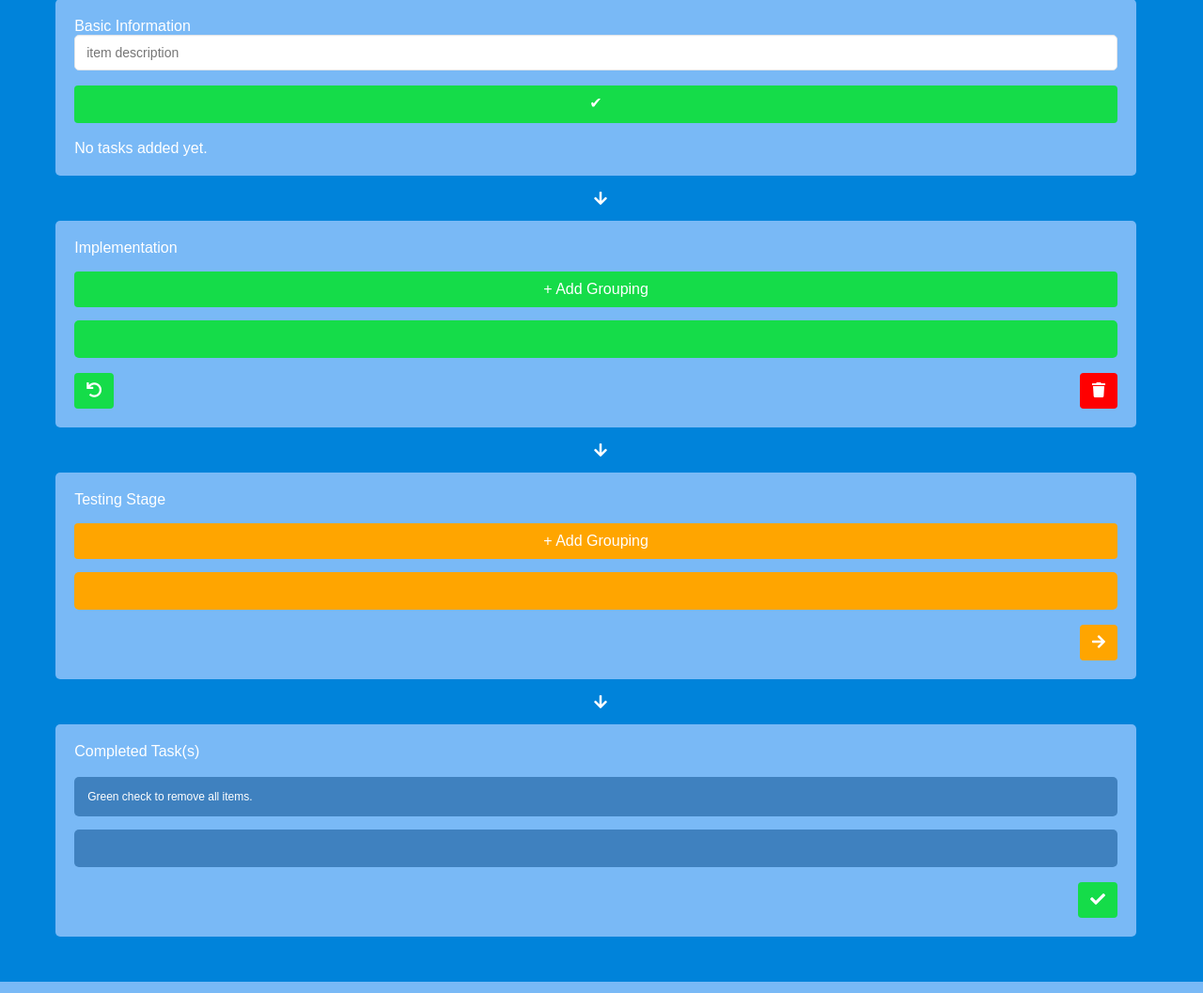
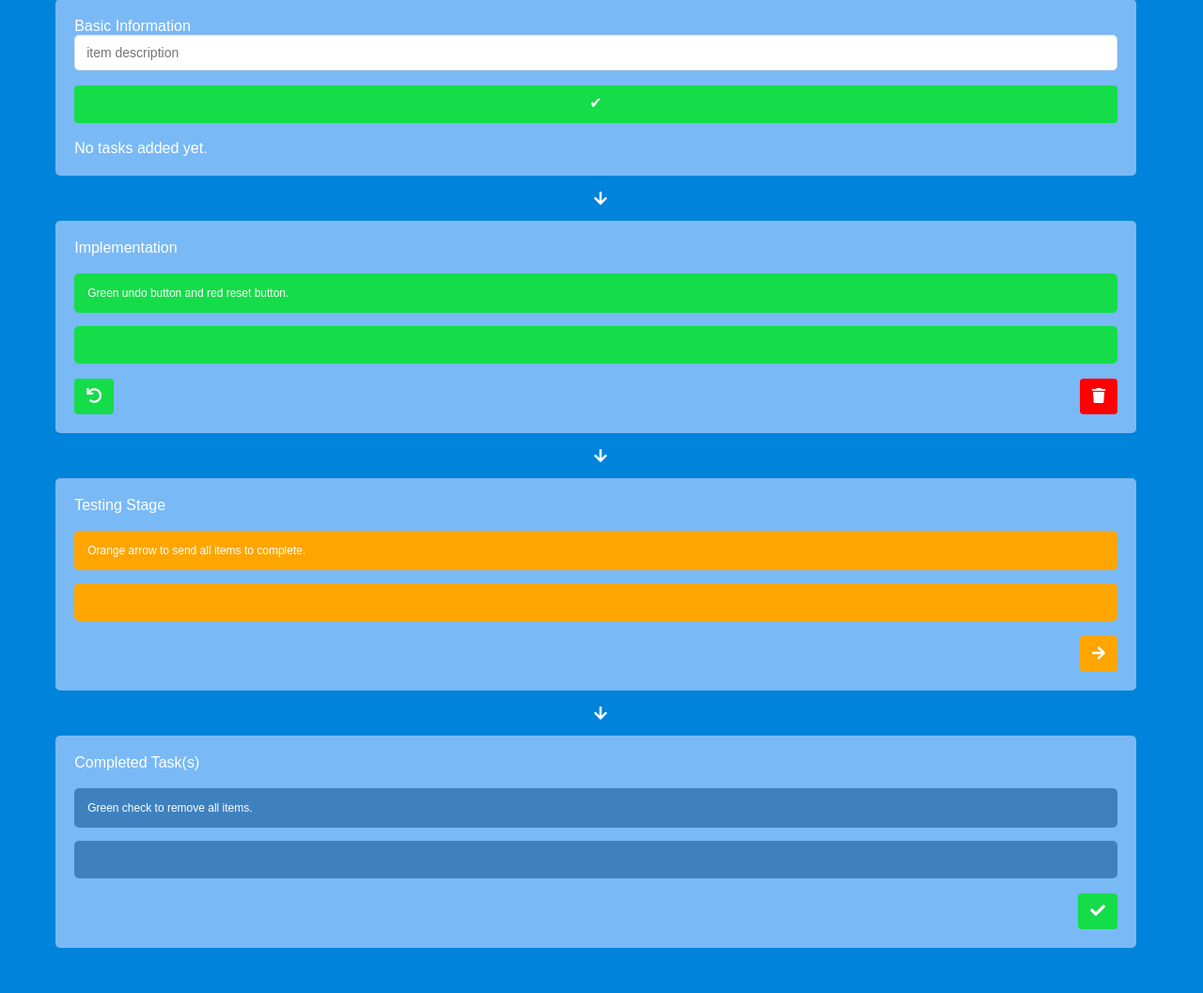
Before and after one commit to EdrisaJobe/ombroo, a Django app: page /workspace/ in a window 1280 px wide. Shown: the part 145-1202 px from the top of the page at 94% size. Run offline with Django 3.2, Linux system fonts and the light colour scheme; a user stored in the database is signed in; some libraries are stand-ins or nearby versions; some web fonts are replaced.

Commit message:
workspace update

```diff
--- a/app/views.py
+++ b/app/views.py
@@ -22,7 +22,7 @@ def workspace(request):
 
     return render(request, 'pages/workspace.html', {'tasks': tasks})
 
-# Workspace - delete task
+# Workspace - delete specific task
 def delete_task(request, task_index):
     tasks = request.session.get('tasks', []) # receive tasks from session
 
@@ -35,6 +35,16 @@ def delete_task(request, task_index):
         return redirect(referring_url)
     else:
         return redirect('workspace')
+
+#Workspace - delete completed tasks
+def delete_completed_tasks(request):
+    if request.method == 'POST':
+
+        if 'tasks' in request.session:
+            del request.session['tasks']
+
+    return redirect('workspace')
+
 
 # Registration
 def register(request):
--- a/ombroo/urls.py
+++ b/ombroo/urls.py
@@ -28,4 +28,5 @@ urlpatterns = [
     path('', views.home, name='home'),
     path('workspace/', views.workspace, name='workspace'),
     path('workspace/delete/<int:task_index>/', views.delete_task, name='delete_task'), # delete task
+    path('delete-all-tasks/', views.delete_completed_tasks, name='delete_completed_tasks'), # delete all tasks
 ]
--- a/static/css/workspace.css
+++ b/static/css/workspace.css
@@ -34,12 +34,22 @@
   background-color: rgb(121, 185, 246);
 }
 
+.implement-title,
+.testing-title,
 .completed-title{
   flex: 1;
   margin-top: 1.5em;
   padding: 14px;
   border-radius: 5px;
   font-size: 12px;
+}
+.implement-title{
+  background-color: #00e426d3;
+}
+.testing-title{
+  background-color: orange;
+}
+.completed-title{
   background-color: rgba(0, 68, 131, 0.479);
 }
 
@@ -127,8 +137,9 @@ input:focus {
   box-shadow: rgba(3, 102, 214, 0.3) 0px 0px 0px 3px;
 }
 
+
 /*Button*/
-button {
+button{
   margin-top: 1em;
   cursor: pointer;
   outline: 0;
--- a/static/js/done.js
+++ b/static/js/done.js
@@ -1,19 +1,15 @@
 function done() {
-  var completedContainer = document.querySelector(".completed-container");
-  var completedItems = completedContainer.querySelectorAll(".completed-container > p");
-  var basicItems = document.querySelectorAll(".basic-container");
+    var completedContainer = document.querySelector(".completed-container"); // Get the completed container
 
-  completedItems.forEach(function (item) {
-    item.parentNode.removeChild(item);
-  });
+    if (completedContainer) {
+      while (completedContainer.firstChild) {
+        completedContainer.removeChild(completedContainer.firstChild); // Remove all child elements from the completed container
+      }
+    }
 
-  basicItems.forEach(function (basicItem) {
-    basicItem.style.display = "block";
-  });
+    // Save the updated positions to localStorage
+    savePositions();
 
-  // Remove completed items from localStorage
-  localStorage.removeItem("completedPositions");
-
-  // Save the updated positions to localStorage
-  savePositions();
-}
+    // Reload the positions to update the view
+    loadPositions();
+  }
--- a/templates/pages/workspace.html
+++ b/templates/pages/workspace.html
@@ -78,7 +78,7 @@
   <div class="vertical-container2">
       <p>Implementation</p>
       <div class="inside-container" ondragover="allowDrop(event)" ondrop="drop(event)">
-        <button class="btn-add">+ Add Grouping</button>
+        <p class="implement-title">Green undo button and red reset button.</p>
         <p class="implement-container" draggable="true" ondragstart="dragStart(event)"></p>
 
         <!-- Buttons to undo or clear storage -->
@@ -96,7 +96,7 @@
   <div class="vertical-container3">
     <p>Testing Stage</p>
     <div class="inside-container" ondragover="allowDrop(event)" ondrop="drop(event)">
-      <button class="btn-test">+ Add Grouping</button>
+      <p class="testing-title">Orange arrow to send all items to complete.</p>
       <p class="testing-container" draggable="true" ondragstart="dragStart(event)"></p>
 
       <!-- Button send to completed -->
@@ -114,9 +114,7 @@
     <p>Completed Task(s)</p>
       <div class="inside-container" ondragover="allowDrop(event)" ondrop="drop(event)">
         <p class="completed-title">Green check to remove all items.</p>
-        <p class="completed-container" draggable="true" ondragstart="dragStart(event)">
-
-        </p>
+        <p class="completed-container" draggable="true" ondragstart="dragStart(event)"></p>
 
       <!-- Button to remove all completed -->
       <button id="btn-done" onclick="done()"><i class="fas fa-check"></i></button>
@@ -127,6 +125,8 @@
 
 <!-- DRAG AND DROP SCRIPTS -->
 <script src="{% static 'js/draganddrop.js' %}"></script>
+<script src="{% static 'js/addImplementGrouping.js' %}"></script>
+<script src="{% static 'js/addTestingGrouping.js' %}"></script>
 <script src="{% static 'js/resetLast.js' %}"></script>
 <script src="{% static 'js/clearImplement.js' %}"></script>
 <script src="{% static 'js/clearTest.js' %}"></script>
```
Also changed, not shown: db.sqlite3.
